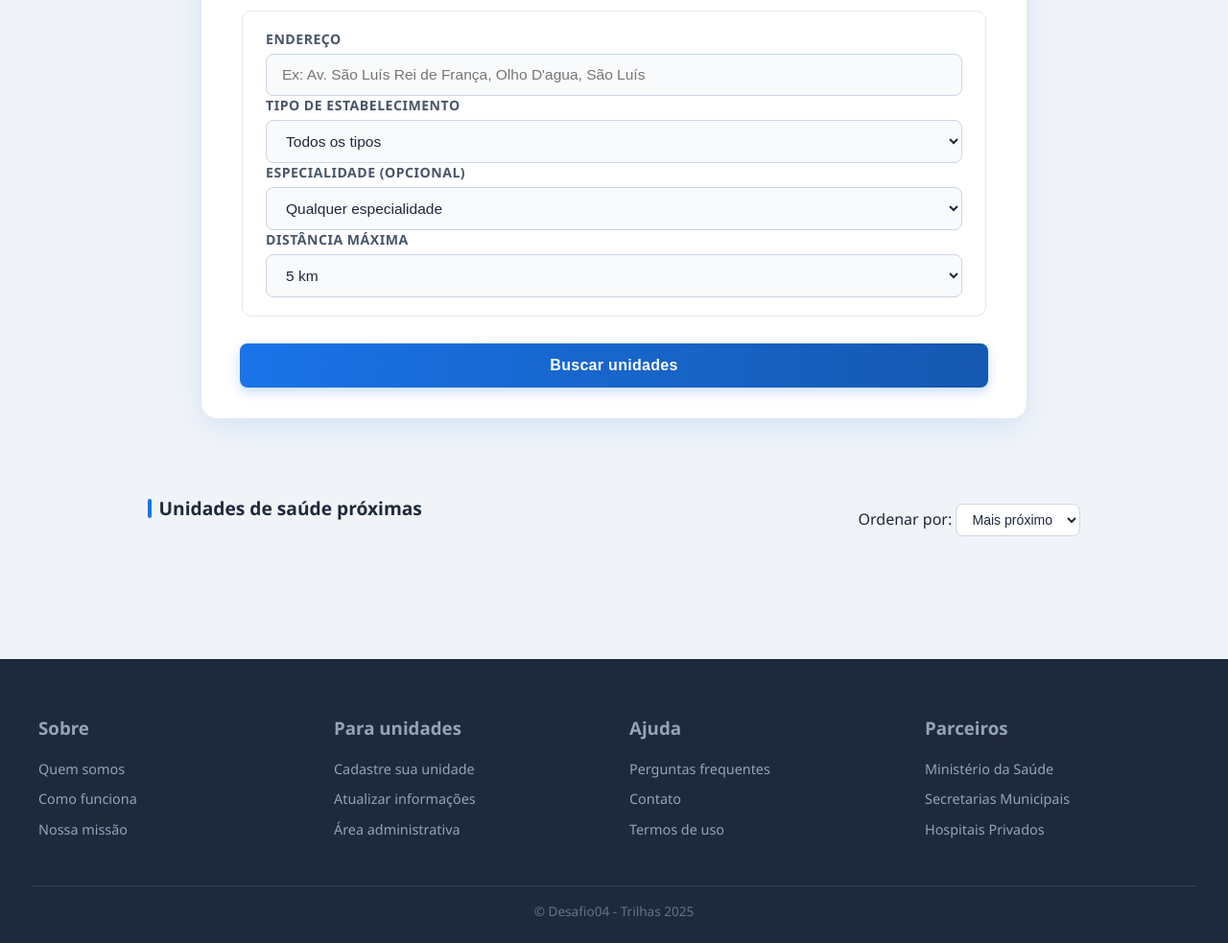
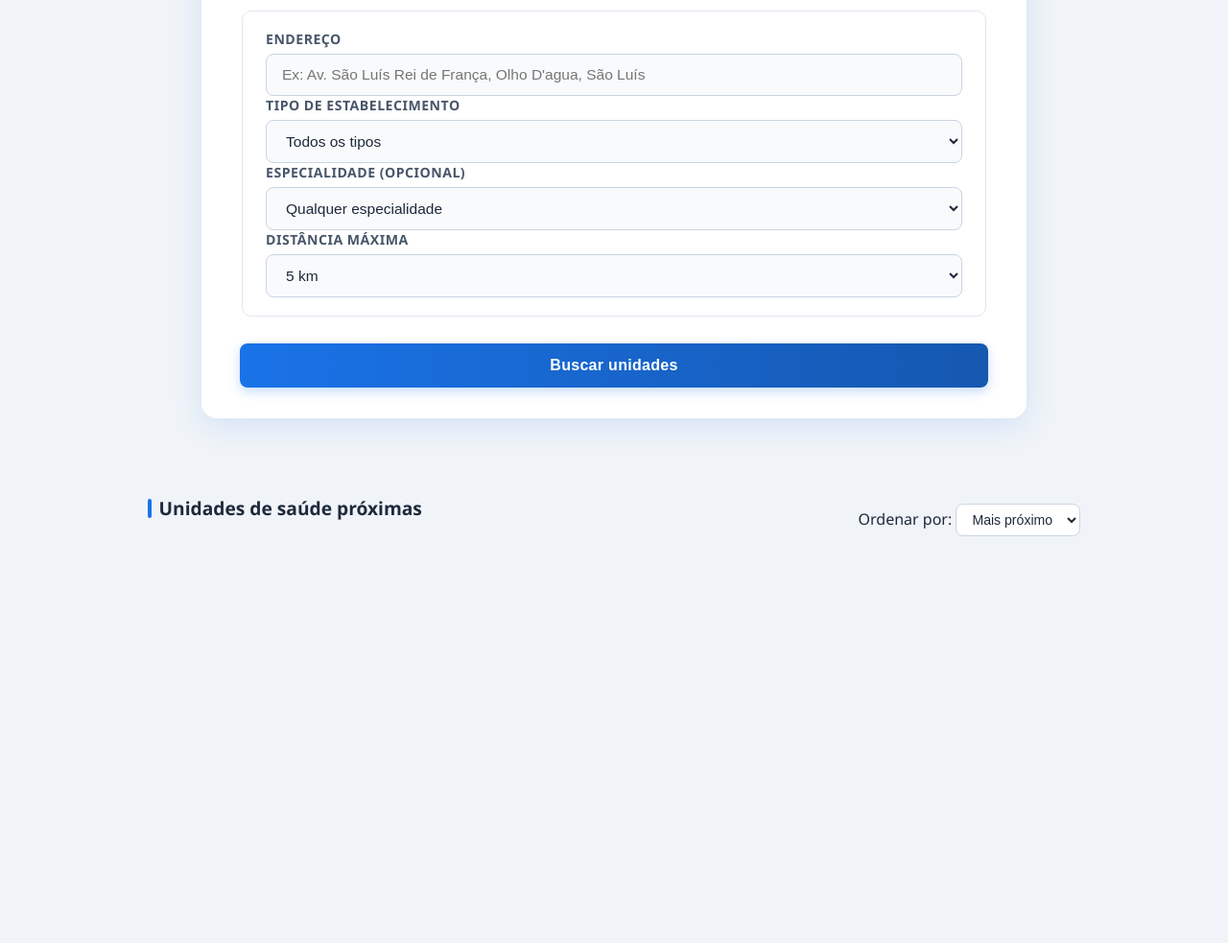
Before and after one commit to Felgosito/TCC, a website: page public/index.html in a window 1280 px wide. Shown: the part 226-1209 px from the top of the page at 96% size. After the commit the page ends 849 px from the top, so only its background shows below. Drawn offline with Linux system fonts and the light colour scheme; no server answers.

Commit message:
remoçao footer

```diff
--- a/public/components/footer.html
+++ /dev/null
@@ -1,43 +0,0 @@
-<footer class="footer">
-    <div class="footer-container">
-        <div class="footer-column">
-            <h3>Sobre</h3>
-            <ul>
-                <li><a href="#">Quem somos</a></li>
-                <li><a href="#">Como funciona</a></li>
-                <li><a href="#">Nossa missão</a></li>
-            </ul>
-        </div>
-
-        <div class="footer-column">
-            <h3>Para unidades</h3>
-            <ul>
-                <li><a href="#">Cadastre sua unidade</a></li>
-                <li><a href="#">Atualizar informações</a></li>
-                <li><a href="#">Área administrativa</a></li>
-            </ul>
-        </div>
-
-        <div class="footer-column">
-            <h3>Ajuda</h3>
-            <ul>
-                <li><a href="#">Perguntas frequentes</a></li>
-                <li><a href="#">Contato</a></li>
-                <li><a href="#">Termos de uso</a></li>
-            </ul>
-        </div>
-
-        <div class="footer-column">
-            <h3>Parceiros</h3>
-            <ul>
-                <li><a href="#">Ministério da Saúde</a></li>
-                <li><a href="#">Secretarias Municipais</a></li>
-                <li><a href="#">Hospitais Privados</a></li>
-            </ul>
-        </div>
-    </div>
-
-    <div class="copyright">
-        © Desafio04 - Trilhas 2025
-    </div>
-</footer>
--- a/public/components/header.html
+++ b/public/components/header.html
@@ -8,7 +8,7 @@
         <nav class="menu" aria-label="Navegação principal">
             <ul>
                     <li><a href="index.html" class="nav-link">Home</a></li>
-                    <li><a href="/public/quemSomos.html" class="nav-link">Sobre</a></li>
+                    <li><a href="sobre.html" class="nav-link">Sobre</a></li>
             </ul>
 
         </nav>
--- a/public/components/include-header-footer.js
+++ b/public/components/include-header-footer.js
@@ -2,7 +2,3 @@
 fetch('components/header.html')
   .then(res => res.text())
   .then(html => { document.getElementById('header').innerHTML = html; });
-
-fetch('components/footer.html')
-  .then(res => res.text())
-  .then(html => { document.getElementById('footer').innerHTML = html; });
```
Also changed, not shown: public/css/sobre.css (+8 -23 lines), vercel.json.
